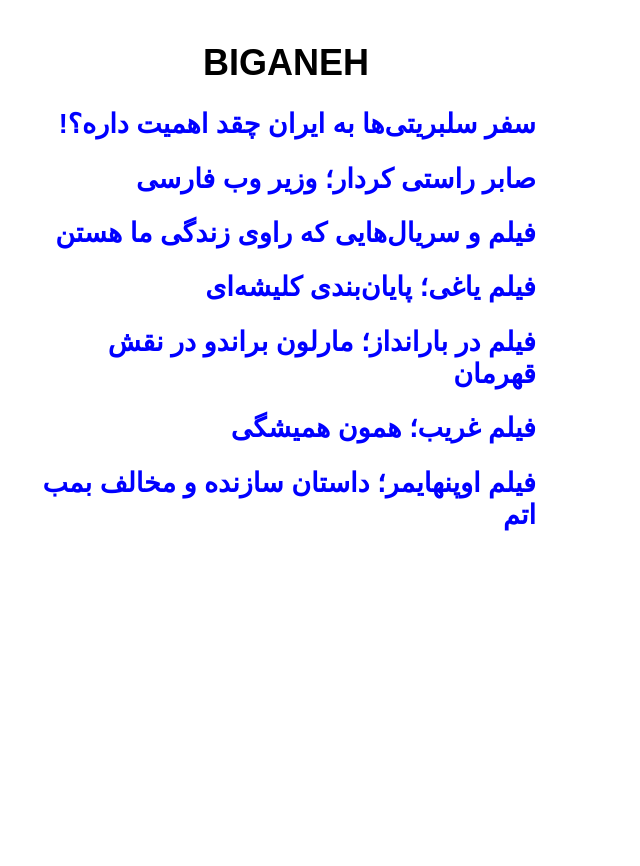
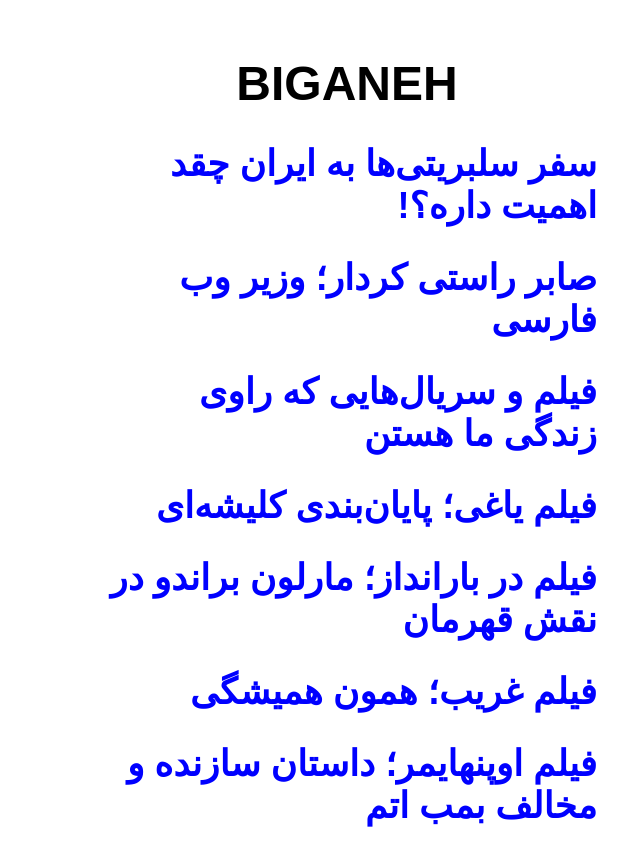
Before and after one commit to darkblog/darkblog.github.io, a Jekyll site: the page built from index.html, in a window 1280 px wide. Shown: the top 866 px of the page, without its empty margins (537-1177 px from the left). Built offline with Jekyll 4.4.1, drawn with Linux system fonts in a browser that asks for light colours.

Commit message:
Update index.html

```diff
--- a/index.html
+++ b/index.html
@@ -8,7 +8,7 @@
 <title>BIGANEH</title>
 <meta name="description" content="BIGANEH">
 <meta name="viewport" content="width=device-width">
-<style>body{font-family:sans-serif;font-size:large;margin:auto;padding:1em;max-width:500px}a{text-decoration:none;color:blue}h1{text-align:center}</style>
+<style>body{font-family:sans-serif;font-size:x-large;margin:auto;padding:1em;max-width:500px}a{text-decoration:none;color:blue}h1{text-align:center}</style>
 </head>
 <body>
 <h1>BIGANEH</h1>
```
